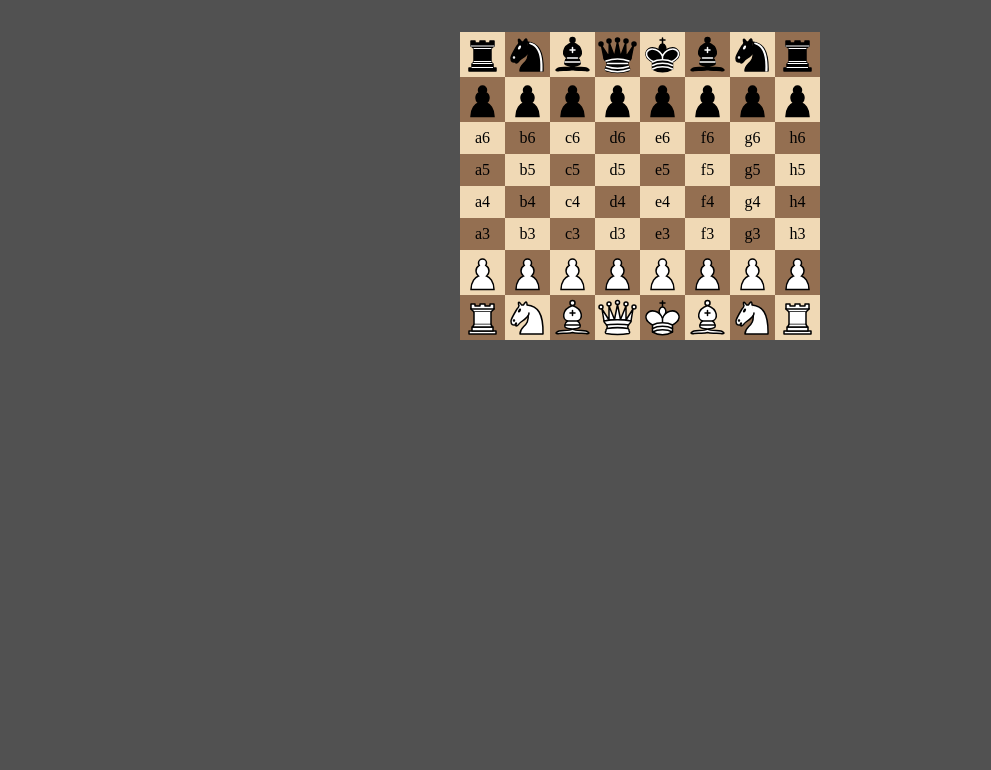
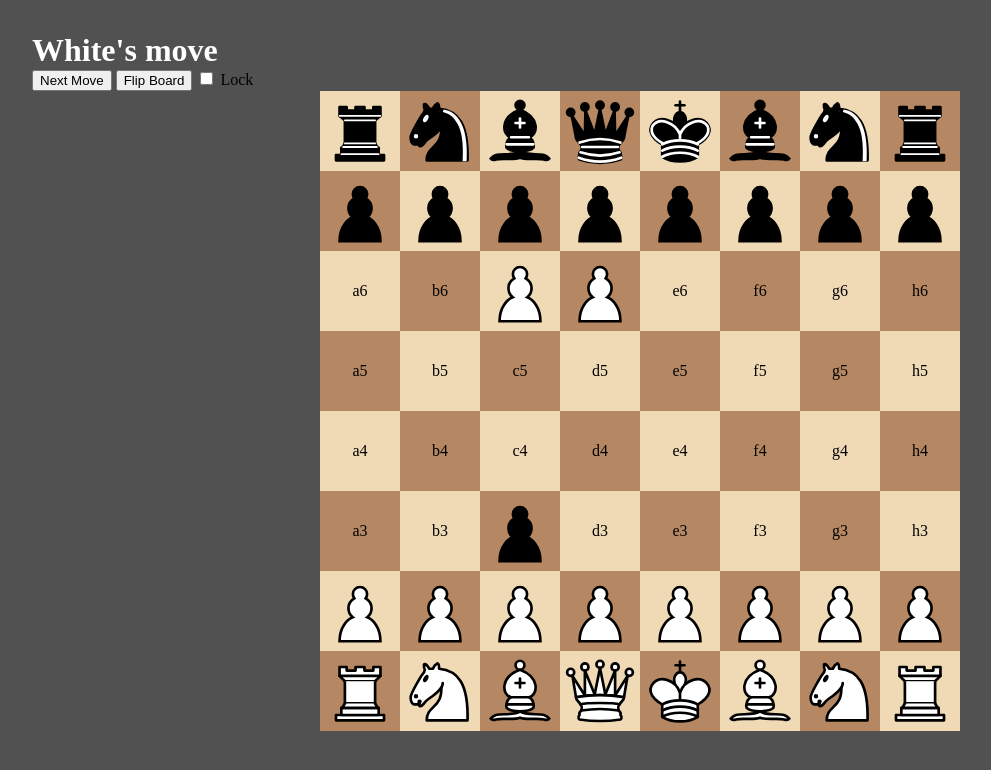
Before and after one commit to archiebaldry/chess, a plain HTML site: page index.html in a window 1280 px wide. Shown: the whole page, without its empty margins (0-991 px from the left). Drawn offline with Linux system fonts and the light colour scheme.

Commit message:
Added board flipping, refactored code

```diff
--- a/index.html
+++ b/index.html
@@ -6,6 +6,11 @@
 	<link rel="stylesheet" href="style.css">
 </head>
 <body>
+	<h1 id="ac" style="color:#ffffff;">White's move</h1>
+	<button onclick="nextMove()">Next Move</button>
+	<button onclick="flipBoard()">Flip Board</button>
+	<input type="checkbox" id="lockBoard">
+	<label for="lockBoard">Lock</label>
 	<table id="board">
 		<tr>
 			<td id="a8" onClick="clickedCell(this)"></td>
--- a/ref-style.css
+++ /dev/null
@@ -1,43 +0,0 @@
-body {
-	background-color: #515151;
-	margin: 32px;
-}
-h1 {
-	margin: 0;
-}
-img {
-	/* Removes weird padding */
-	display: block;
-	width: 100%;
-}
-img.check {
-	filter: drop-shadow(0 0 8px red);
-}
-input[type=text] {
-	width: 320px;
-}
-p {
-	margin: 0;
-}
-table {
-	border-spacing: 0;
-	cursor: pointer;
-}
-td {
-	background-color: #f0d9b5;
-	padding: 0;
-	text-align: center;
-	width: 10vmin;
-}
-td.dark {
-	background-color: #b58863;
-}
-td.dark.selected {
-	background-color: #646f40;
-}
-td.selected {
-	background-color: #829769;
-}
-tr {
-	height: 10vmin;
-}
--- a/script.js
+++ b/script.js
@@ -1,32 +1,67 @@
 const BOARD = document.getElementById("board");
+const LOCK_BOARD = document.getElementById("lockBoard");
 
+const FILES = {"a": 0, "b": 1, "c": 2, "d": 3, "e": 4, "f": 5, "g": 6, "h": 7};
+const RANKS = {"8": 0, "7": 1, "6": 2, "5": 3, "4": 4, "3": 5, "2": 6, "1": 7};
+
+var activeColour = "w";
 var board = [
-	"br", "bn", "bb", "bq", "bk", "bb", "bn", "br",
-	"bp", "bp", "bp", "bp", "bp", "bp", "bp", "bp",
-	"", "", "", "", "", "", "", "",
-	"", "", "", "", "", "", "", "",
-	"", "", "", "", "", "", "", "",
-	"", "", "", "", "", "", "", "",
-	"wp", "wp", "wp", "wp", "wp", "wp", "wp", "wp",
-	"wr", "wn", "wb", "wq", "wk", "wb", "wn", "wr"
+	["br", "bn", "bb", "bq", "bk", "bb", "bn", "br"],
+	["bp", "bp", "bp", "bp", "bp", "bp", "bp", "bp"],
+	["", "", "wp", "wp", "", "", "", ""],
+	["", "", "", "", "", "", "", ""],
+	["", "", "", "", "", "", "", ""],
+	["", "", "bp", "", "", "", "", ""],
+	["wp", "wp", "wp", "wp", "wp", "wp", "wp", "wp"],
+	["wr", "wn", "wb", "wq", "wk", "wb", "wn", "wr"]
 ];
+var boardColour = "w";
 var selectedCell = "";
 
 drawBoard();
 
+function nextMove() {
+	// TODO: Update move counter
+	// Clear highlighting (e.g. selected cell)
+	if (selectedCell != "") {
+		y = RANKS[selectedCell.charAt(1)];
+		x = FILES[selectedCell.charAt(0)];
+		BOARD.rows[y].cells[x].classList.remove("selected");
+		selectedCell = "";
+	}
+	// Update active colour
+	if (activeColour == "w") {
+		activeColour = "b";
+		document.getElementById("ac").innerHTML = "Black's move";
+		document.getElementById("ac").style.color = "#000000";
+	}
+	else {
+		activeColour = "w";
+		document.getElementById("ac").innerHTML = "White's move";
+		document.getElementById("ac").style.color = "#ffffff";
+	}
+	// Draw board
+	drawBoard();
+}
+
 function drawBoard() {
-	index = 0;
+	yIndex = 0;
 	for (row of BOARD.rows) {
+		xIndex = 0;
 		for (cell of row.cells) {
-			piece = board[index];
+			piece = board[yIndex][xIndex];
 			if (piece == "") {
 				cell.innerHTML = "<p>" + cell.id + "</p>";
 			}
 			else {
 				cell.innerHTML = "<img src='pieces/" + piece + ".svg'>";
 			}
-			index += 1;
+			xIndex += 1;
 		}
+		yIndex += 1;
+	}
+	if (!LOCK_BOARD.checked && boardColour != activeColour) {
+		flipBoard();
 	}
 }
 
@@ -35,6 +70,11 @@ function clickedCell(cell) {
 	console.log("Selected pos: " + selectedCell);
 	console.log("Clicked pos: " + cell.id);
 	console.log("Clicked innerHTML: " + cell.innerHTML);
+	if (selectedCell != "") {
+		y = RANKS[selectedCell.charAt(1)];
+		x = FILES[selectedCell.charAt(0)];
+		BOARD.rows[y].cells[x].classList.remove("selected");
+	}
 	if (cell.id == selectedCell) {
 		console.log("Deselecting cell...");
 		selectedCell = "";
@@ -42,5 +82,29 @@ function clickedCell(cell) {
 	else {
 		console.log("Selecting cell...");
 		selectedCell = cell.id;
+		y = RANKS[cell.id.charAt(1)];
+		x = FILES[cell.id.charAt(0)];
+		BOARD.rows[y].cells[x].classList.add("selected");
 	}
 }
+
+function flipBoard() {
+	if (boardColour == "w") {
+		boardColour = "b";
+		BOARD.style.transform = "rotate(180deg)";
+		for (row of BOARD.rows) {
+			for (cell of row.cells) {
+				cell.style.transform = "rotate(180deg)";
+			}
+		}
+	}
+	else {
+		boardColour = "w";
+		BOARD.style.transform = "";
+		for (row of BOARD.rows) {
+			for (cell of row.cells) {
+				cell.style.transform = "";
+			}
+		}
+	}
+}
--- a/style.css
+++ b/style.css
@@ -5,6 +5,9 @@ body {
 img {
 	display: block;
 	width: 100%;
+}
+h1 {
+	margin: 0;
 }
 p {
 	margin: 0;
@@ -15,14 +18,26 @@ table {
 	margin: 0 auto;
 }
 td {
-	background-color: #F0D9B5;
+	background-color: #f0d9b5;
 	padding: 0;
 	text-align: center;
-	width: 12.5%;
+	width: 10vmin;
 }
 td.dark {
-	background-color: #946f51;
+	background-color: #b58863;
+}
+td.dark.selected {
+	background-color: #646f40;
+}
+td.selected {
+	background-color: #829769;
 }
 tr {
-	height: 32px;
+	height: 10vmin;
 }
+/* img.check {
+	filter: drop-shadow(0 0 8px red);
+}
+input[type=text] {
+	width: 320px;
+} */
```
